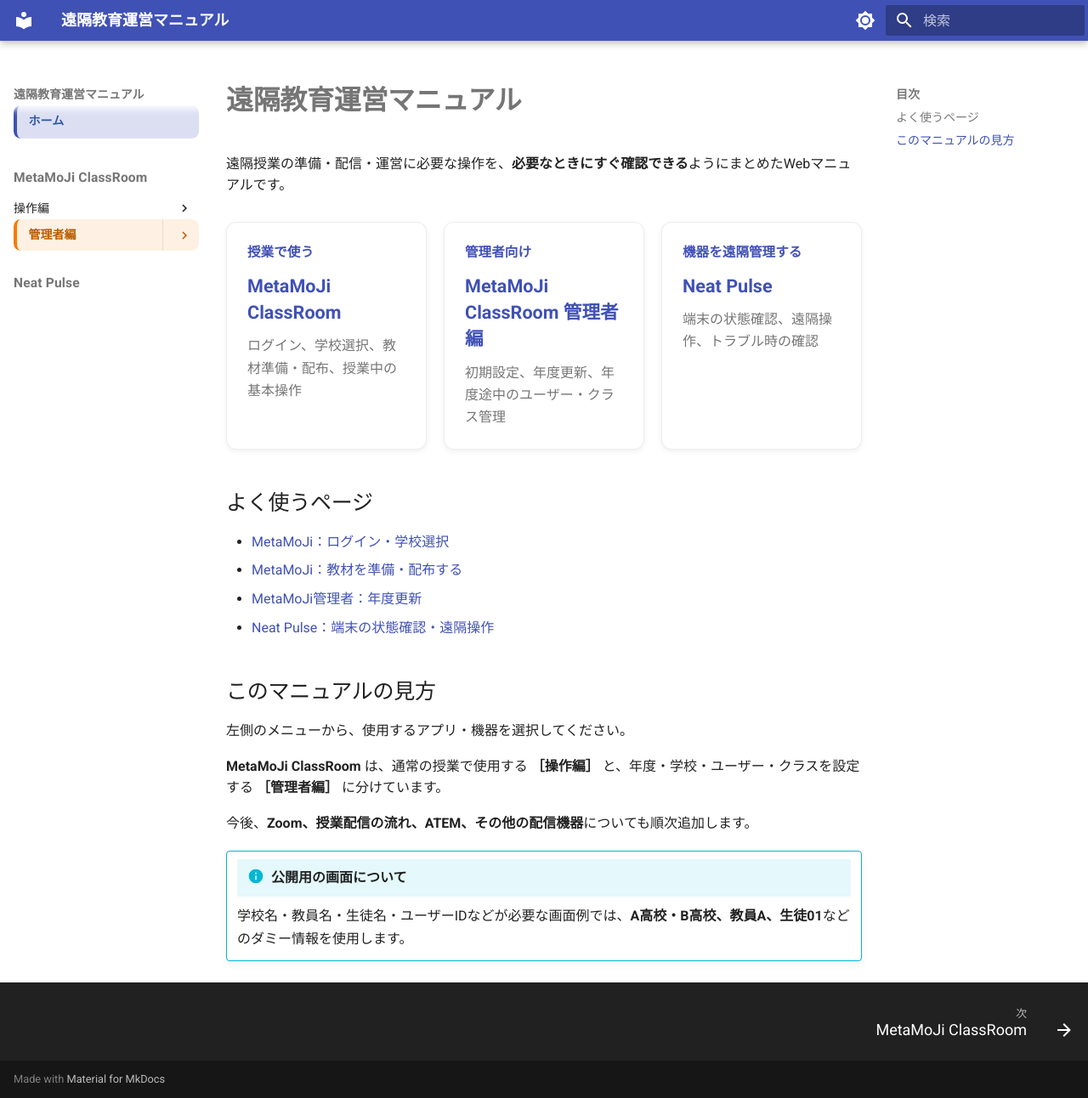
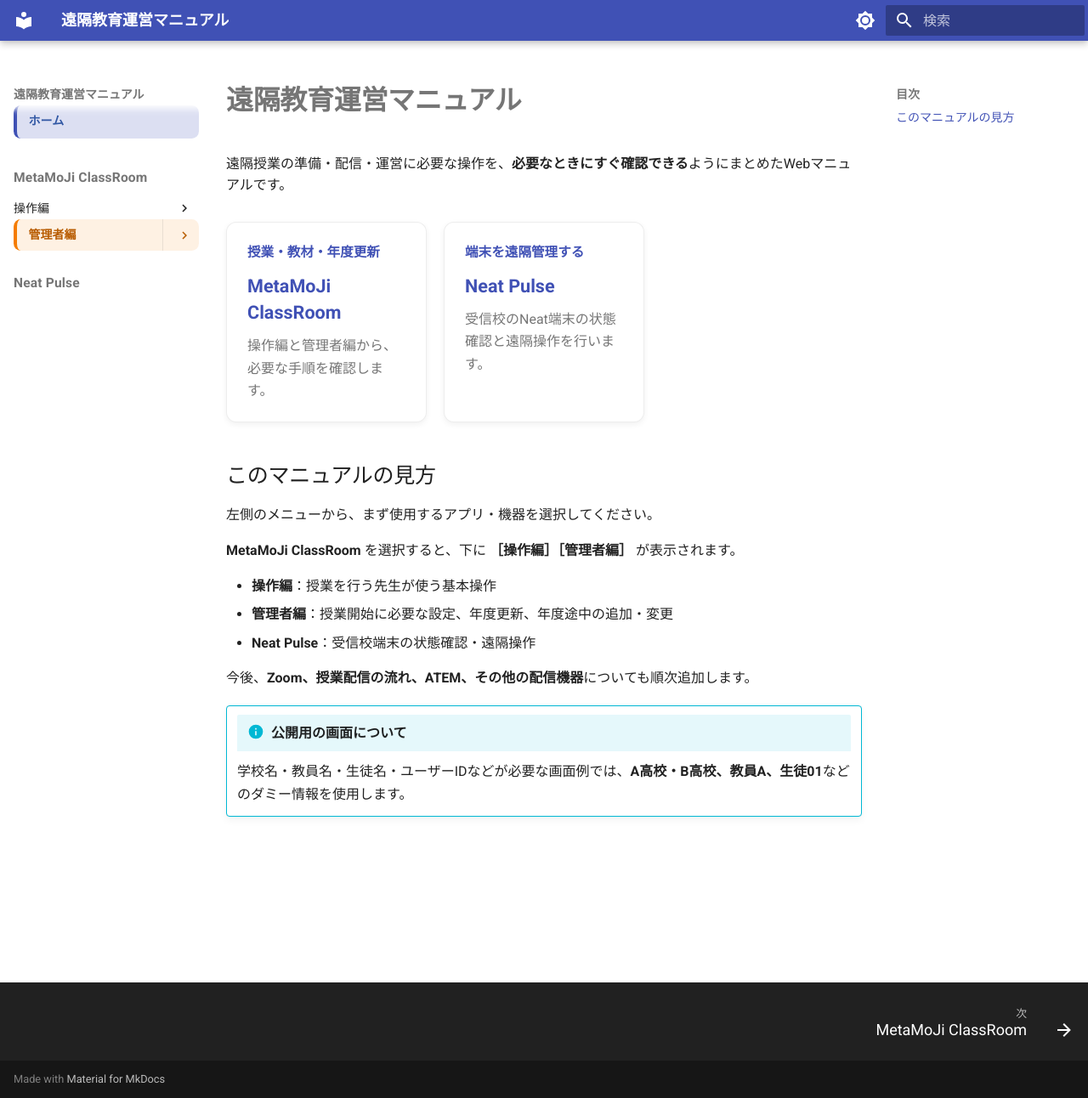
Before and after one commit to a-recs/remote-manual, an MkDocs documentation site: the page built from docs/index.md, in a window 1280 px wide and 1292 px high. Shown: the whole window at 85% size. Built offline with MkDocs 1.6.1 and Material for MkDocs 9.7.7, drawn with Linux system fonts in a browser that asks for light colours.

Commit message:
Simplify home page and remove frequently used links

```diff
--- a/docs/index.md
+++ b/docs/index.md
@@ -4,36 +4,27 @@
 
 <div class="manual-home-grid">
   <a class="manual-home-card" href="metamoji/">
-    <span class="manual-home-card__eyebrow">授業で使う</span>
+    <span class="manual-home-card__eyebrow">授業・教材・年度更新</span>
     <strong>MetaMoJi ClassRoom</strong>
-    <span>ログイン、学校選択、教材準備・配布、授業中の基本操作</span>
-  </a>
-
-  <a class="manual-home-card" href="metamoji/admin/">
-    <span class="manual-home-card__eyebrow">管理者向け</span>
-    <strong>MetaMoJi ClassRoom 管理者編</strong>
-    <span>初期設定、年度更新、年度途中のユーザー・クラス管理</span>
+    <span>操作編と管理者編から、必要な手順を確認します。</span>
   </a>
 
   <a class="manual-home-card" href="neat-pulse/">
-    <span class="manual-home-card__eyebrow">機器を遠隔管理する</span>
+    <span class="manual-home-card__eyebrow">端末を遠隔管理する</span>
     <strong>Neat Pulse</strong>
-    <span>端末の状態確認、遠隔操作、トラブル時の確認</span>
+    <span>受信校のNeat端末の状態確認と遠隔操作を行います。</span>
   </a>
 </div>
 
-## よく使うページ
-
-- [MetaMoJi：ログイン・学校選択](metamoji/01-login.md)
-- [MetaMoJi：教材を準備・配布する](metamoji/03-material.md)
-- [MetaMoJi管理者：年度更新](metamoji/admin/02-annual-renewal.md)
-- [Neat Pulse：端末の状態確認・遠隔操作](neat-pulse/index.md)
-
 ## このマニュアルの見方
 
-左側のメニューから、使用するアプリ・機器を選択してください。
+左側のメニューから、まず使用するアプリ・機器を選択してください。
 
-**MetaMoJi ClassRoom** は、通常の授業で使用する **［操作編］** と、年度・学校・ユーザー・クラスを設定する **［管理者編］** に分けています。
+**MetaMoJi ClassRoom** を選択すると、下に **［操作編］［管理者編］** が表示されます。
+
+- **操作編**：授業を行う先生が使う基本操作
+- **管理者編**：授業開始に必要な設定、年度更新、年度途中の追加・変更
+- **Neat Pulse**：受信校端末の状態確認・遠隔操作
 
 今後、**Zoom、授業配信の流れ、ATEM、その他の配信機器**についても順次追加します。
 
```
